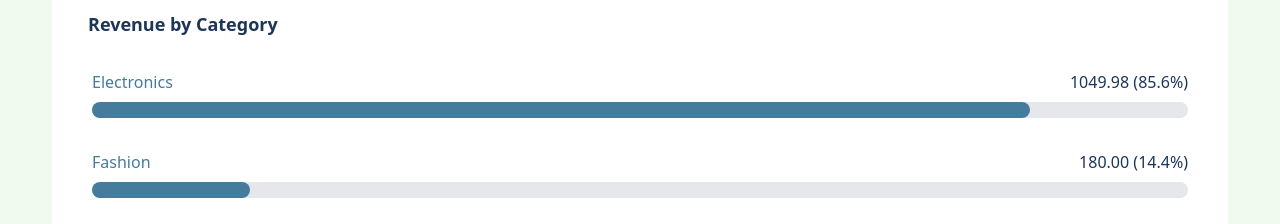
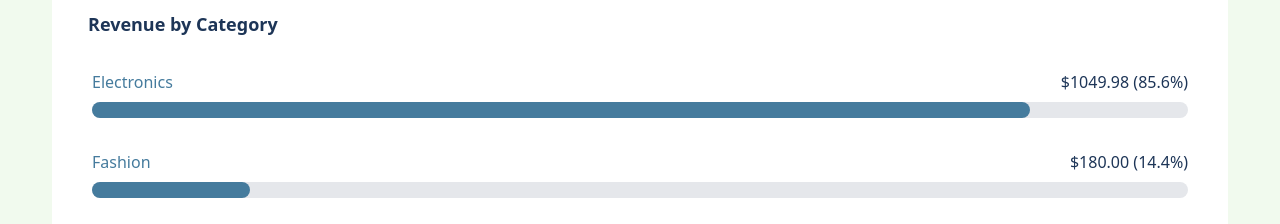
Before and after one commit to Lua-Code/Web-Development-Project, a React (Vite) app in the folder seller-app/: page /Analytics in a window 1280 px wide. Shown: the part 619-843 px from the top of the page. Built offline with nearby package versions, Linux system fonts and the light colour scheme.

Commit message:
Update RevenueByCategoryItem.jsx

```diff
--- a/seller-app/src/Components/Analytics/RevenueByCategoryItem.jsx
+++ b/seller-app/src/Components/Analytics/RevenueByCategoryItem.jsx
@@ -5,7 +5,7 @@ const RevenueByCategoryItem = ({ category, revenue, percentage }) => {
         <div className="bg-white p-4 flex flex-col gap-2">
             <div className="flex justify-between items-center">
                 <p className="font-medium text-[#457b9d]">{category}</p>
-                <span className="font-medium">{revenue} ({percentage}%)</span>
+                <span className="font-medium">${revenue} ({percentage}%)</span>
             </div>
             <ProgressBar percentage={percentage} />
         </div>
```
